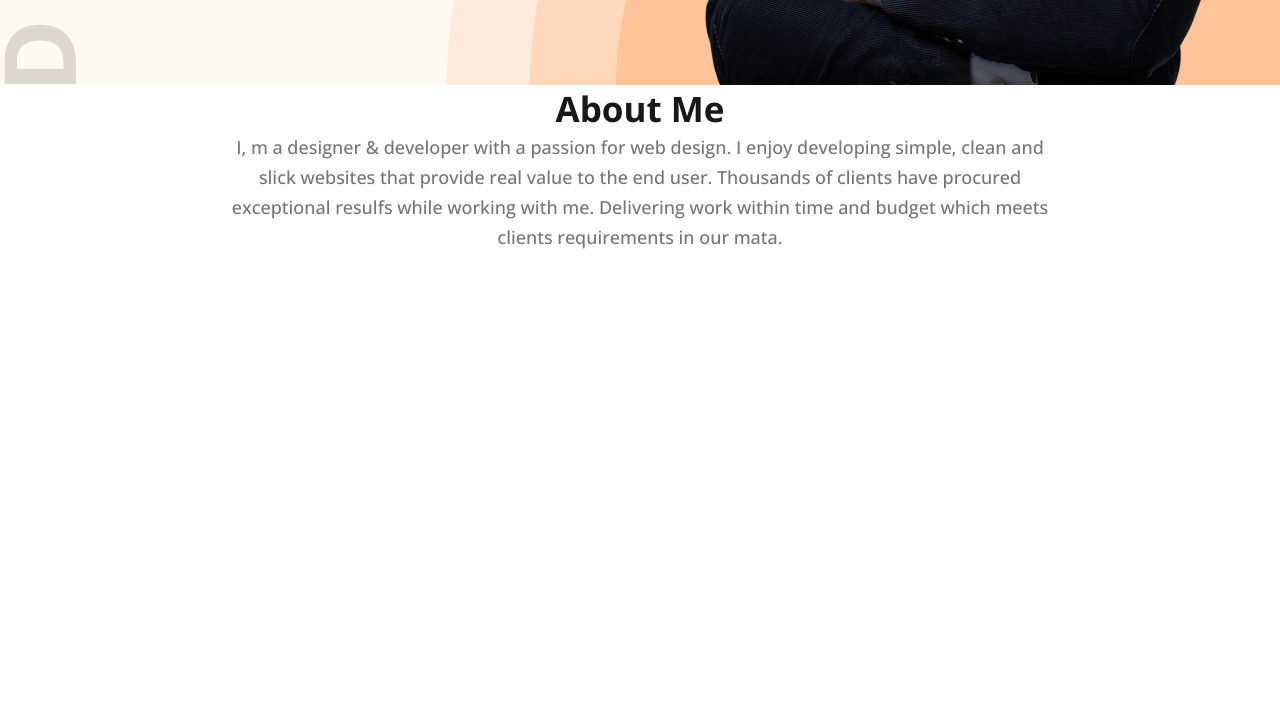
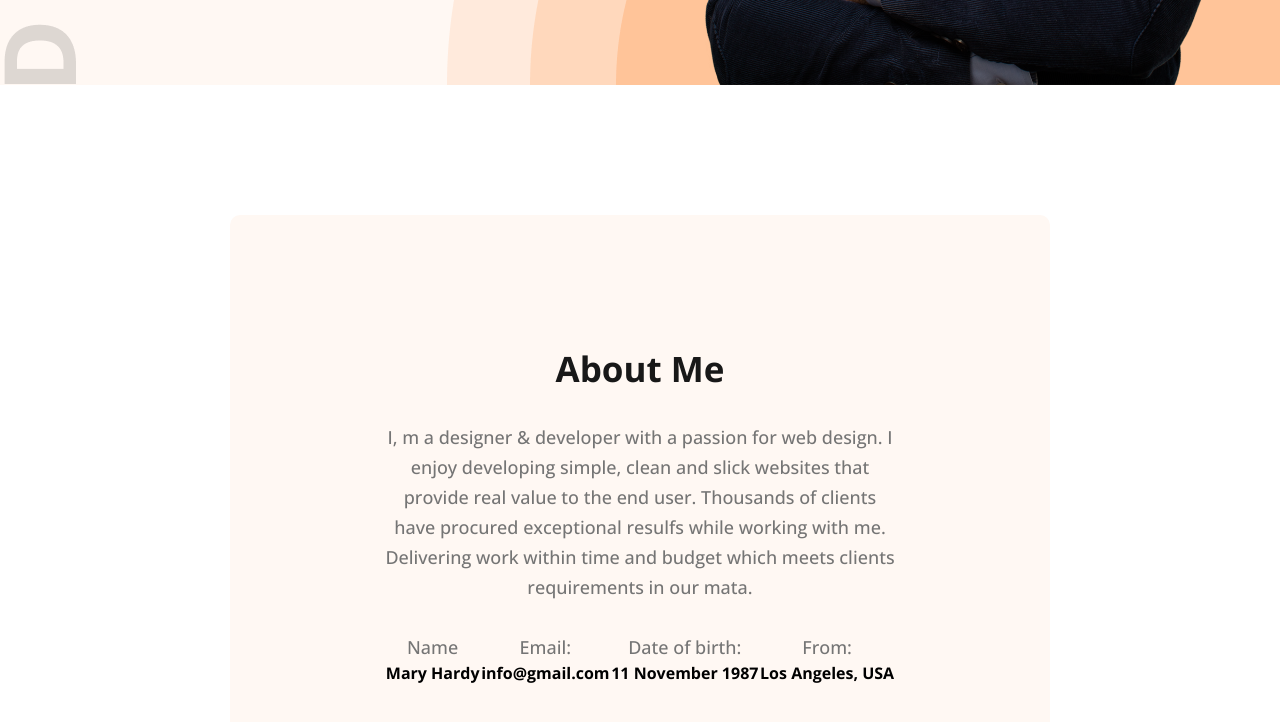
Before and after one commit to Fardus-Hassan/my-portfolio, a plain HTML site: page index.html in a window 1280 px wide. Shown: the part 752-1474 px from the top of the page. Before the commit the page ends 1004 px from the top, so only its background shows below. Drawn offline with nearby package versions, Linux system fonts and the light colour scheme.

Commit message:
about section complete

```diff
--- a/index.html
+++ b/index.html
@@ -36,7 +36,25 @@
     <main>
         <section class="about-sec">
             <h1 class="sec-tittle">About Me</h1>
-            <p class="sec-dec">I, m a designer & developer with a passion for web design. I enjoy developing simple, clean and slick websites that provide real value to the end user. Thousands of clients have procured exceptional resulfs while working with me. Delivering work within time and budget which meets clients requirements in our mata.</p>
+            <p class="sec-dec about-dec">I, m a designer & developer with a passion for web design. I enjoy developing simple, clean and slick websites that provide real value to the end user. Thousands of clients have procured exceptional resulfs while working with me. Delivering work within time and budget which meets clients requirements in our mata.</p>
+            <div class="about-info">
+                <div class="info">
+                    <p class="sec-dec">Name</p>
+                    <h4>Mary Hardy</h4>
+                </div>
+                <div class="info">
+                    <p class="sec-dec">Email:</p>
+                    <h4>info@gmail.com</h4>
+                </div>
+                <div class="info">
+                    <p class="sec-dec">Date of birth:</p>
+                    <h4>11 November 1987</h4>
+                </div>
+                <div class="info">
+                    <p class="sec-dec">From:</p>
+                    <h4>Los Angeles, USA</h4>
+                </div>
+            </div>
         </section>
     </main>
     <footer>
--- a/style/style.css
+++ b/style/style.css
@@ -42,10 +42,11 @@ li {
     text-align: center;
     font-size: 35px;
     font-weight: 700;
+    margin-bottom: 30px;
 }
 
 .sec-dec {
-    color:#757575;
+    color: #757575;
     text-align: center;
     font-size: 18px;
     font-weight: 400;
@@ -59,6 +60,7 @@ li {
     background-image: url("../images/developer.png");
     background-repeat: no-repeat;
     background-position: bottom left;
+    margin-bottom: 130px;
 }
 
 /* nav */
@@ -147,7 +149,27 @@ li {
 
 /* main */
 
-main{
+main {
     padding: 0 230px;
 }
-.about-sec {}
+
+.about-sec {
+    border-radius: 10px;
+    background: #FFF8F3;
+    padding: 130px 155px;
+}
+
+.about-dec{
+    margin-bottom: 30px;
+}
+
+.about-info{
+    display: flex;
+    align-items: center;
+    justify-content: space-around;
+
+}
+
+section{
+    margin-bottom: 130px;
+}
```
